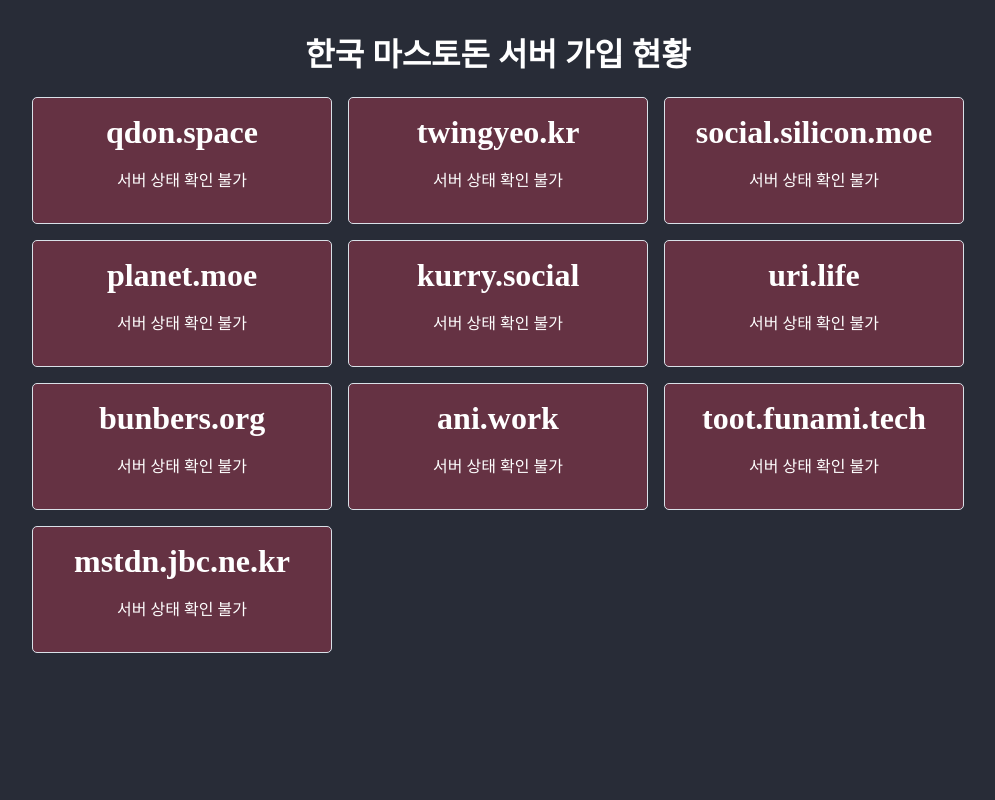
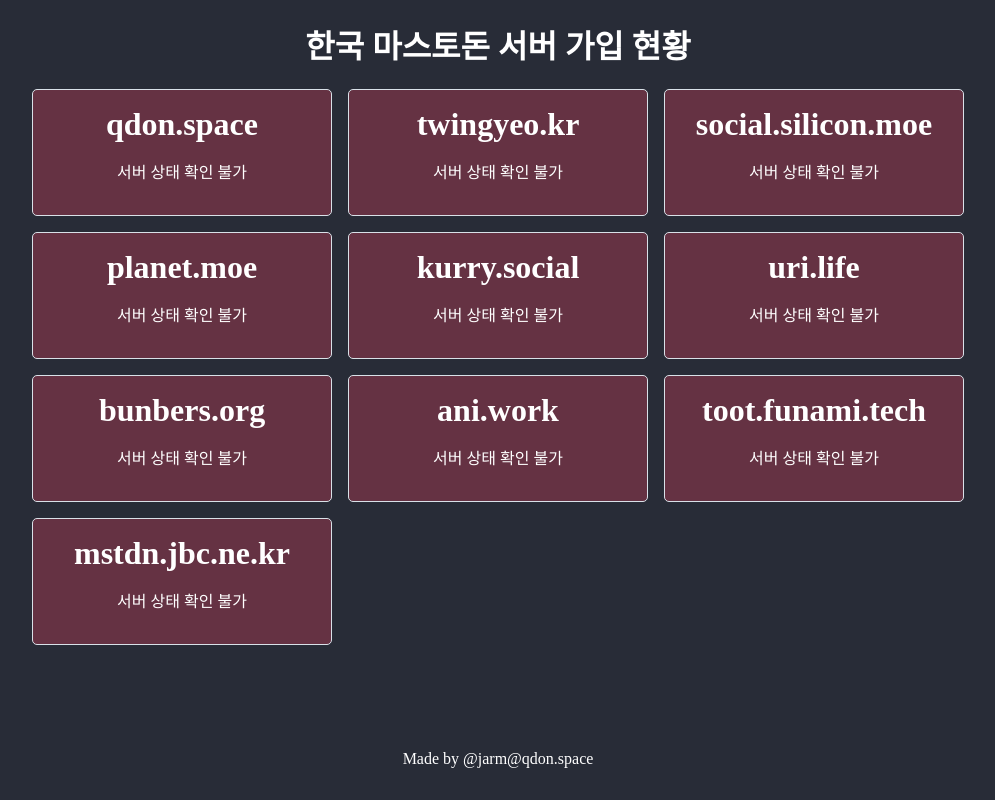
Before and after one commit to tribela/kmastodon-status, a Flask app: page / in a window 1280 px wide. Shown: the whole page, without its empty margins (142-1137 px from the left). Run offline with Flask 2, Linux system fonts and the light colour scheme; parts of the project's set-up code (start-up, migrations or seed data) failed here and were passed over.

Commit message:
Add credit

```diff
--- a/static/main.css
+++ b/static/main.css
@@ -1,6 +1,9 @@
-html, body { background: #282c37; color: white; display: flex; flex-direction: column; align-items: center; justify-content: center; }
+html, body { background: #282c37; color: white; display: flex; flex-direction: column; align-items: center; justify-content: center; min-height: 100vh; margin: 0; padding: 0; }
 
+main { flex-grow: 1; }
 main h1 { text-align: center; font-size: 2rem; }
+
+footer { flex-grow: 0; box-sizing: border-box; padding: 1rem; }
 
 .instances { max-width: 1200px; display: grid; grid-template-columns: repeat(auto-fit, minmax(300px, 1fr)); grid-gap: 1rem; }
 .instances .instance { display: inline-block; box-sizing: border-box; padding: 1rem; text-align: center; border: 1px solid #d9e1e8; border-radius: 5px; }
--- a/static/main.scss
+++ b/static/main.scss
@@ -5,13 +5,24 @@
   flex-direction: column;
   align-items: center;
   justify-content: center;
+  min-height: 100vh;
+  margin: 0;
+  padding: 0;
 }
 
 main {
+  flex-grow: 1;
+
   h1 {
     text-align: center;
     font-size: 2rem;
   }
+}
+
+footer {
+  flex-grow: 0;
+  box-sizing: border-box;
+  padding: 1rem;
 }
 
 .instances {
--- a/templates/index.html
+++ b/templates/index.html
@@ -46,5 +46,8 @@
         {% endfor %}
       </div>
     </main>
+    <footer>
+        <p> Made by @jarm&#64;qdon.space </p>
+    </footer>
   </body>
 </html>
```
